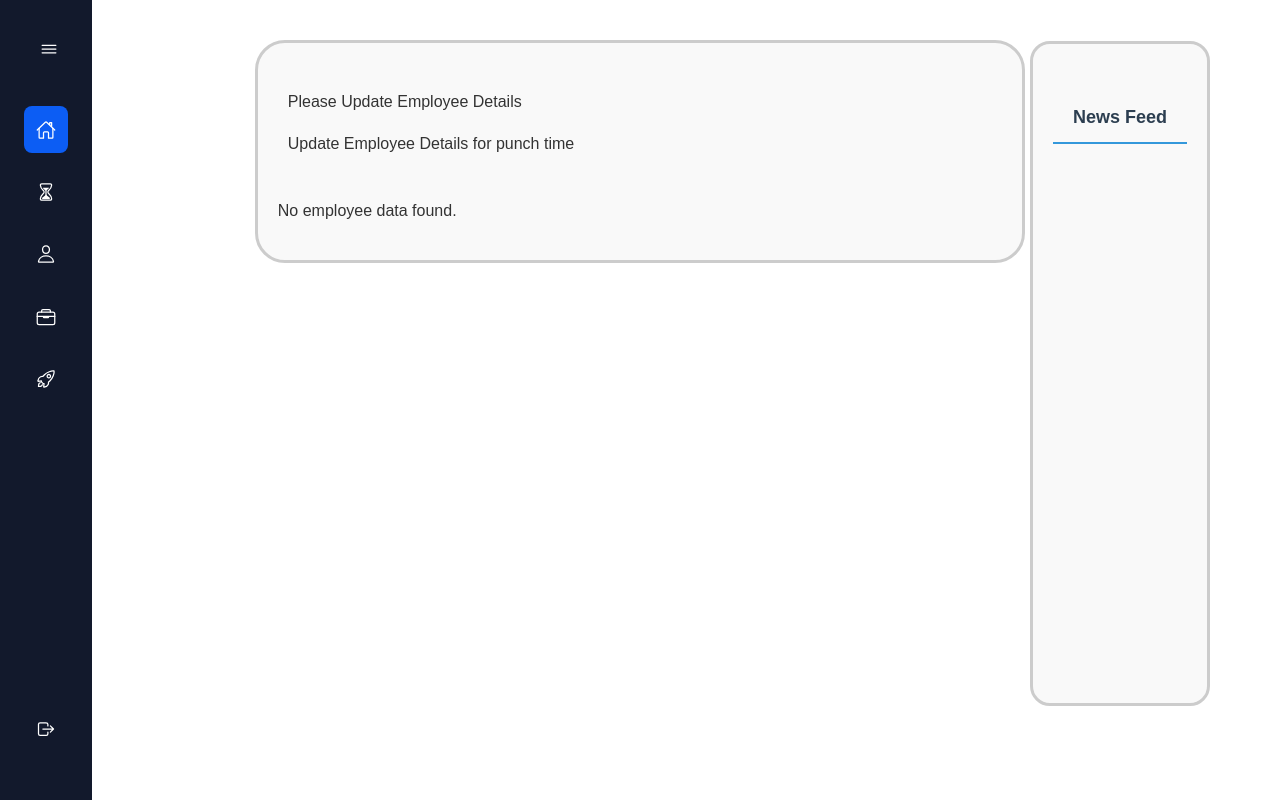
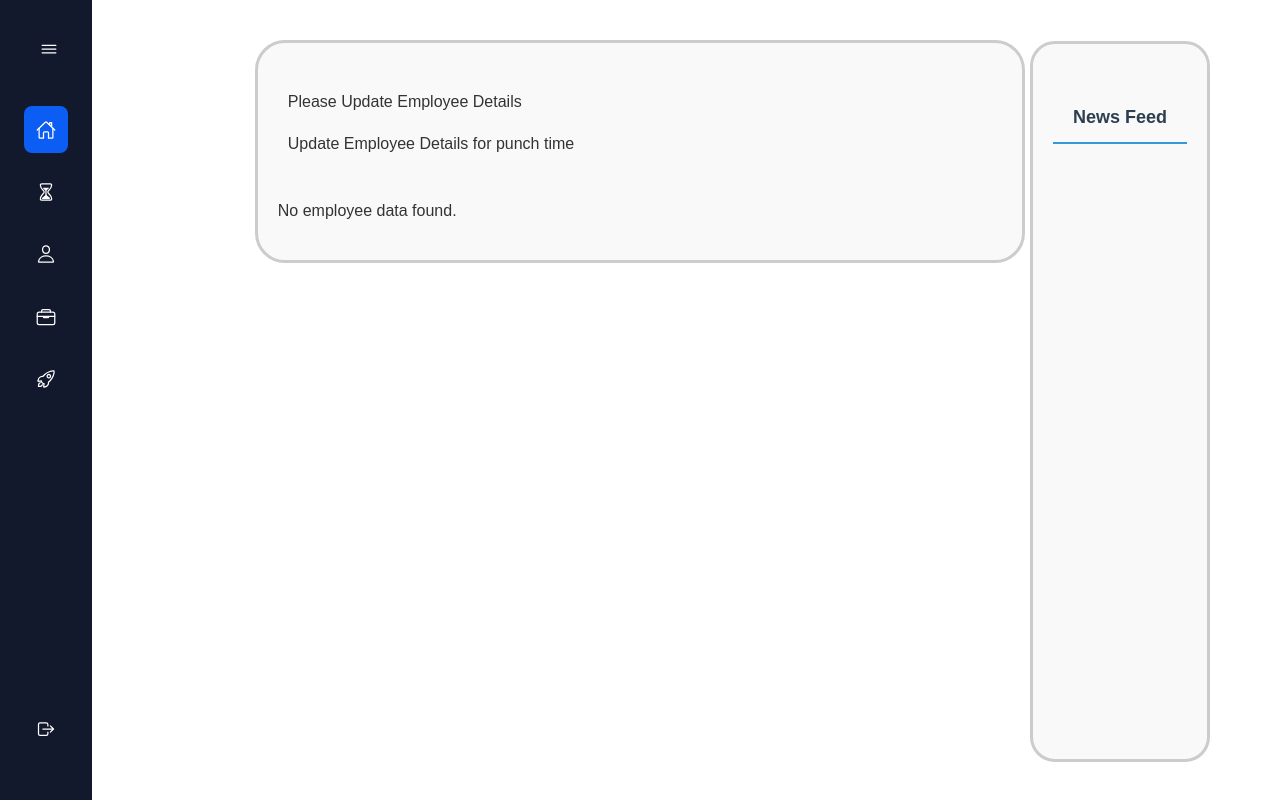
Before and after one commit to Amitroshan1/hrms, a Flask app: page /E_homepage in a window 1280 px wide. Run offline with Flask 3, Linux system fonts and the light colour scheme; the visitor is signed in with stand-in values (Sample User, id 1); data that the repository does not hold is empty; parts of the project's set-up code (start-up, migrations or seed data) failed here and were passed over; some libraries are stand-ins or nearby versions.

Commit message:
update news feed

```diff
--- a/website/static/css/E_homepage.css
+++ b/website/static/css/E_homepage.css
@@ -750,11 +750,11 @@ h3 {
     top: 41px;
     right: 70px;
     width: 180px;  /* Reduced width */
-    height: 665px;
+    height: 721px;
     background-color: #f9f9f9;
     border: 3px solid #ccc;
     padding: 20px;
-    border-radius: 20px;
+    border-radius: 25px;
     overflow: hidden;
     z-index: 999;
     font-size: 14px; /* Make text smaller to avoid overflow */
```
